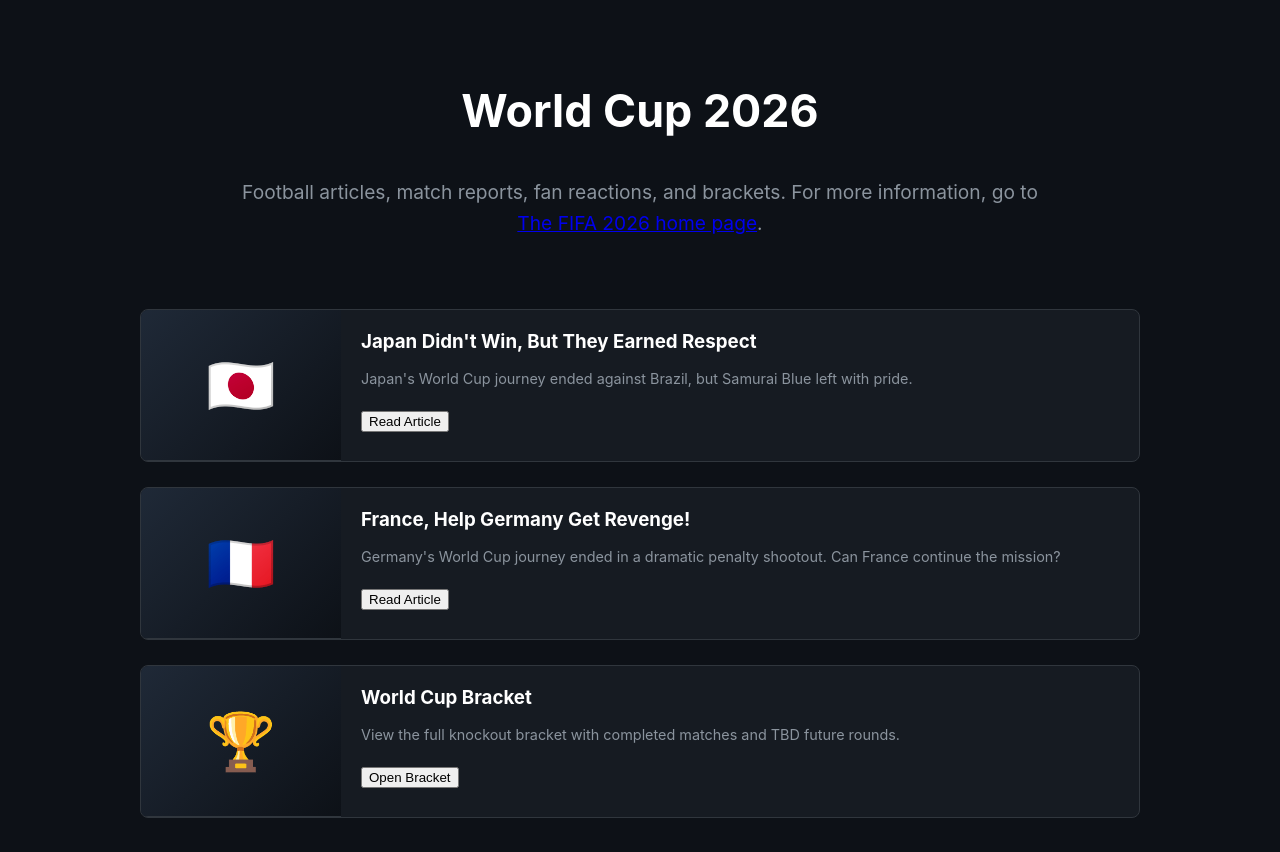
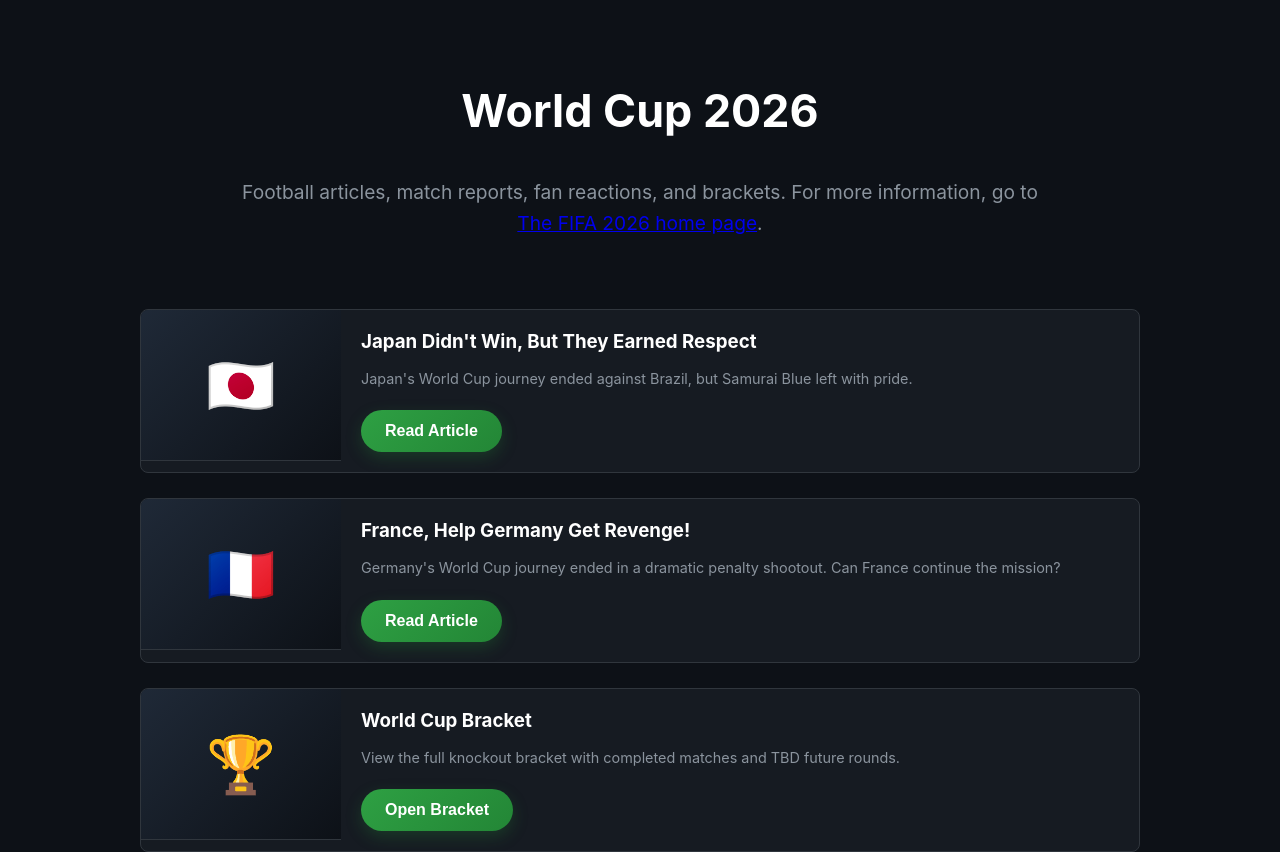
Before and after one commit to Coding-Joule/Number-On-Wings, a plain HTML site: page world_cup.html in a window 1280 px wide. Shown: the part 72-924 px from the top of the page. Before the commit the page ends 890 px from the top, so only its background shows below. Drawn offline with Linux system fonts and the light colour scheme.

Commit message:
Change button class from 'calc-btn' to 'world-cup-btn'

```diff
--- a/world_cup.html
+++ b/world_cup.html
@@ -31,7 +31,7 @@
                 <p style="font-size:0.9rem; color:#8b949e; margin-bottom:20px;">
                     Japan's World Cup journey ended against Brazil, but Samurai Blue left with pride.
                 </p>
-                <button class="calc-btn" onclick="toggleArticle2()">Read Article</button>
+                <button class="world-cup-btn" onclick="toggleArticle2()">Read Article</button>
             </div>
         </div>
 
@@ -43,7 +43,7 @@
                     Germany's World Cup journey ended in a dramatic penalty shootout.
                     Can France continue the mission?
                 </p>
-                <button class="calc-btn" onclick="toggleArticle()">Read Article</button>
+                <button class="world-cup-btn" onclick="toggleArticle()">Read Article</button>
             </div>
         </div>
 
@@ -54,7 +54,7 @@
                 <p style="font-size:0.9rem; color:#8b949e; margin-bottom:20px;">
                     View the full knockout bracket with completed matches and TBD future rounds.
                 </p>
-                <button class="calc-btn" onclick="toggleBracket()">Open Bracket</button>
+                <button class="world-cup-btn" onclick="toggleBracket()">Open Bracket</button>
             </div>
         </div>
 
```
